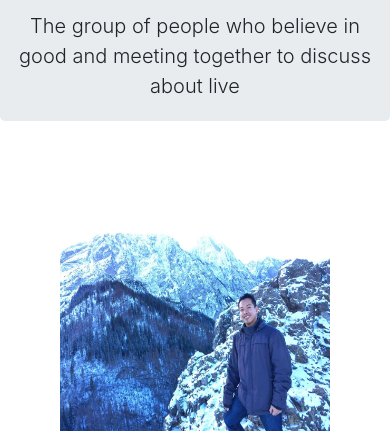
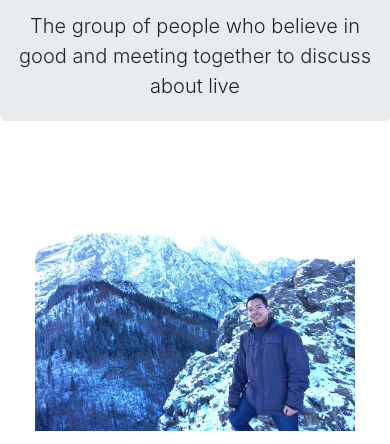
Before and after one commit to Tomciu97/BydgoszczLiveGroup, a plain HTML site: page contact.html in a window 390 px wide. Shown: the part 329-773 px from the top of the page. Drawn offline with nearby package versions, Linux system fonts and the light colour scheme; a script that the page names is missing.

Commit message:
delete media

```diff
--- a/style/style.css
+++ b/style/style.css
@@ -77,13 +77,3 @@ body,html {
 ::-webkit-scrollbar-thumb:hover {
     background-color: rgba(63, 63, 68, .80);
 }
-
-@media only screen and (max-width: 450px) {
-    .gallery-img figure img {
-        height: 210px;
-        max-width: 300px;
-        opacity: 1;
-        -webkit-transition: .3s ease-in-out;
-        transition: .3s ease-in-out;
-    }
-  }
```
Also changed, not shown: gallery.html (+1 -1 lines).
